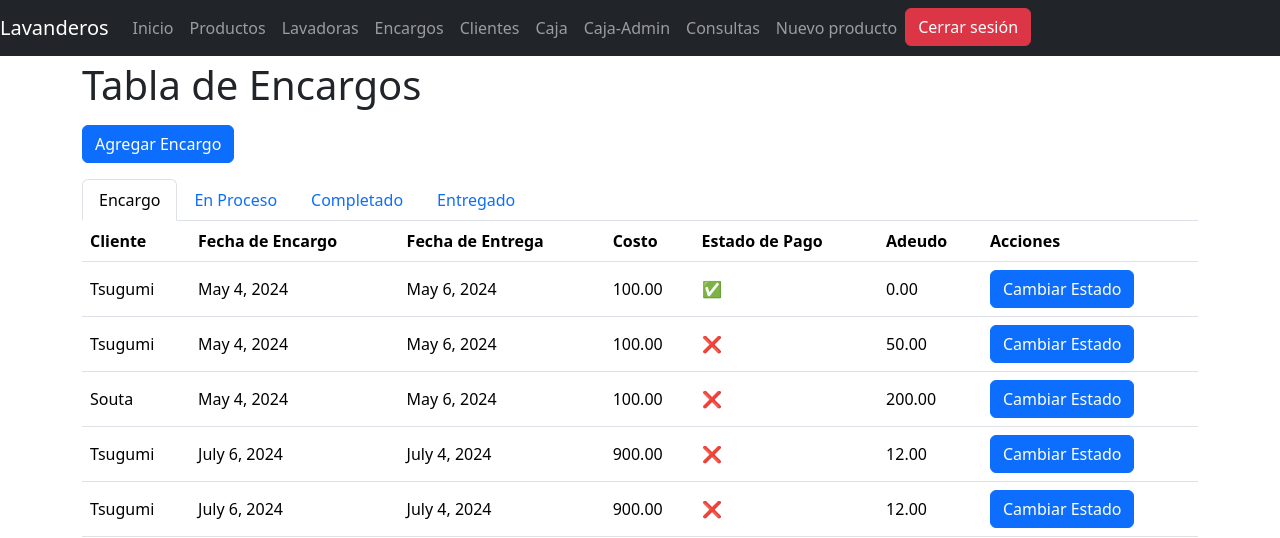
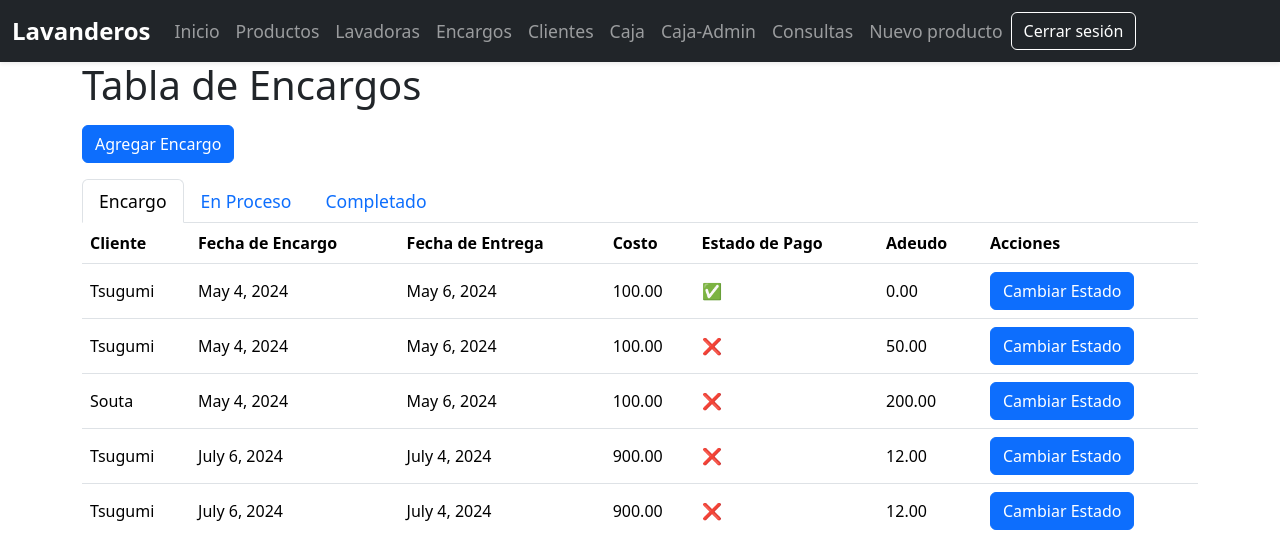
Before and after one commit to AsafArevir/Lavanderos, a Django app: page /encargos/ in a window 1280 px wide. Shown: the top 538 px of the page. Run offline with Django 5.2, Linux system fonts and the light colour scheme; a user stored in the database is signed in; data comes from the database, SQL or seed files in the repository; both versions use the stored data as it was after the commit; some libraries are stand-ins or nearby versions.

Commit message:
Actualizacion de vista y datos de logica

```diff
--- a/pos/models.py
+++ b/pos/models.py
@@ -1,5 +1,6 @@
 from django.db import models
 from django.contrib.auth.models import User
+
 # Create your models here.
 class Producto(models.Model):
     nombre = models.CharField(max_length=100)
@@ -20,7 +21,6 @@ class Encargo(models.Model):
         ('ENCARGO', 'Encargo'),
         ('EN_PROCESO', 'En proceso'),
         ('COMPLETADO', 'Completado'),
-        ('ENTREGADO', 'Entregado'),
     )
 
     cliente = models.ForeignKey('Cliente', on_delete=models.CASCADE)
@@ -78,3 +78,5 @@ class SaldoFinalDiario(models.Model):
     usuario = models.ForeignKey(User, on_delete=models.CASCADE, default=1)
     saldo_final = models.DecimalField(max_digits=10, decimal_places=2)
     fecha = models.DateField()
+
+# Clases para dar de alta los tipos de encargo existentes
--- a/pos/templates/clientes.html
+++ b/pos/templates/clientes.html
@@ -1,5 +1,6 @@
 <!DOCTYPE html>
 <html lang="es">
+
 <head>
     <meta charset="UTF-8">
     <title>Clientes</title>
@@ -18,6 +19,7 @@
         }
     </style>
 </head>
+
 <body>
 
     {%include 'layouts/navbar.html'%}
@@ -92,6 +94,7 @@
     </div>
 
     <script>
+
         document.addEventListener('DOMContentLoaded', function() {
             var btnMostrarFormulario = document.getElementById('btnMostrarFormulario');
             var divFormulario = document.getElementById('divFormulario');
@@ -201,4 +204,5 @@
     </script>
 
 </body>
+
 </html>
--- a/pos/templates/encargos.html
+++ b/pos/templates/encargos.html
@@ -1,9 +1,14 @@
 <!DOCTYPE html>
 <html lang="en">
+
+<!-- Edite esto -->
+<!-- Cabesera de encargos (seccion meta de la pagina) -->
 <head>
+
     <meta charset="UTF-8">
     <meta name="viewport" content="width=device-width, initial-scale=1.0">
     <title>Tabla de Encargos</title>
+
     <style>
         .mt-7, .my-7 {
             margin-top: 3.8rem !important;
@@ -12,35 +17,47 @@
             vertical-align: middle;
         }
     </style>
+
 </head>
+
+<!-- Seccion del curpo de pagina -->
 <body>
+
     {%include 'layouts/navbar.html'%}
+
     <div class="container mt-7">
+
         <h1>Tabla de Encargos</h1>
+
         <button type="button" class="btn btn-primary mt-2" data-bs-toggle="modal" data-bs-target="#modalAgregarEncargo">
             Agregar Encargo
         </button>
+
         <!-- Pestañas de encargos -->
         <ul class="nav nav-tabs mt-3" id="tabEncargos" role="tablist">
+
             <li class="nav-item">
                 <a class="nav-link active" id="encargo-tab" data-toggle="tab" href="#encargo" role="tab" aria-controls="encargo" aria-selected="true">Encargo</a>
             </li>
+
             <li class="nav-item">
                 <a class="nav-link" id="proceso-tab" data-toggle="tab" href="#proceso" role="tab" aria-controls="proceso" aria-selected="false">En Proceso</a>
             </li>
+
             <li class="nav-item">
                 <a class="nav-link" id="completado-tab" data-toggle="tab" href="#completado" role="tab" aria-controls="completado" aria-selected="false">Completado</a>
             </li>
-            <li class="nav-item">
-                <a class="nav-link" id="entregado-tab" data-toggle="tab" href="#entregado" role="tab" aria-controls="entregado" aria-selected="false">Entregado</a>
-            </li>
+
         </ul>
 
         <!-- Contenido de las pestañas -->
         <div class="tab-content" id="contenidoEncargos">
+
             <div class="tab-pane fade show active" id="encargo" role="tabpanel" aria-labelledby="encargo-tab">
-                <!-- Tabla de encargos con estado "encargo" -->
+
+                <!-- Tabla de encargos con estado "Encargo" -->
                 <table class="table">
+
                     <thead>
                         <tr>
                             <th>Cliente</th>
@@ -52,6 +69,8 @@
                             <th>Acciones</th>
                         </tr>
                     </thead>
+
+                    <!-- Cuerpo que indica el como se agregan los datos provinientes de la BD-->
                     <tbody>
                             {% for encargo in encargos_encargo %}
                             <tr>
@@ -74,11 +93,16 @@
                             </tr>
                             {% endfor %}
                     </tbody>
+
                 </table>
+
             </div>
+
             <div class="tab-pane fade" id="proceso" role="tabpanel" aria-labelledby="proceso-tab">
-                <!-- Tabla de encargos con estado "en proceso" -->
+
+                <!-- Tabla de encargos con estado "En Proceso" -->
                 <table class="table">
+
                     <thead>
                         <tr>
                             <th>Cliente</th>
@@ -90,6 +114,8 @@
                             <th>Acciones</th>
                         </tr>
                     </thead>
+
+                    <!-- Cuerpo que indica el como se agregan los datos provinientes de la BD-->
                     <tbody>
                         {% for encargo in encargos_proceso %}
                         <tr>
@@ -112,11 +138,16 @@
                         </tr>
                         {% endfor %}
                     </tbody>
+
                 </table>
+
             </div>
+
             <div class="tab-pane fade" id="completado" role="tabpanel" aria-labelledby="completado-tab">
+
                 <!-- Tabla de encargos con estado "completado" -->
                 <table class="table">
+
                     <thead>
                         <tr>
                             <th>Cliente</th>
@@ -128,6 +159,8 @@
                             <th>Acciones</th>
                         </tr>
                     </thead>
+
+                    <!-- Cuerpo que indica el como se agregan los datos provinientes de la BD-->
                     <tbody>
                         {% for encargo in encargos_completado %}
                         <tr>
@@ -150,46 +183,9 @@
                         </tr>
                         {% endfor %}
                     </tbody>
+
                 </table>
-            </div>
-            <div class="tab-pane fade" id="entregado" role="tabpanel" aria-labelledby="entregado-tab">
-                <!-- Tabla de encargos entregados -->
-                <table class="table">
-                    <thead>
-                        <tr>
-                            <th>Cliente</th>
-                            <th>Fecha de Encargo</th>
-                            <th>Fecha de Entrega</th>
-                            <th>Costo</th>
-                            <th>Estado de Pago</th>
-                            <th>Adeudo</th>
-                            <th>Acciones</th>
-                        </tr>
-                    </thead>
-                    <tbody>
-                        {% for encargo in encargos_entregados %}
-                        <tr>
-                            <td>{{ encargo.cliente.nombre }}</td>
-                            <td>{{ encargo.fecha_encargo }}</td>
-                            <td>{{ encargo.fecha_entrega }}</td>
-                            <td>{{ encargo.costo }}</td>
-                            <td>
-                                {% if encargo.pagado %}
-                                &#9989;
-                                {% else %}
-                                &#10060;
-                                {% endif %}
-                            </td>
-                            <td>{{ encargo.adeudo }}</td>
-                            <!-- Botón para cambiar el estado del encargo -->
-                            <td>
-                                <button class="btn-cambiar-estado btn btn-primary" data-id="{{ encargo.id }}">Cambiar Estado</button>
-                            </td>
-                        </tr>
-                        {% endfor %}
-                    </tbody>
-                </table>
-            </div>
+
             </div>
     </div>
 
@@ -266,7 +262,7 @@
                             <label class="form-check-label" for="pagadoCheckbox">¿Pagado?</label>
                         </div>
                         <div id="adeudoField" class="mb-3 d-none">
-                            <label for="adeudo" class="form-label">Adeudo</label>
+                            <label for="adeudo" class="form-label">Anticipo</label>
                             <input type="number" class="form-control" id="adeudo" name="adeudo" step="0.01">
                         </div>
                         <button type="submit" class="btn btn-primary">Guardar Encargo</button>
--- a/pos/templates/layouts/navbar.html
+++ b/pos/templates/layouts/navbar.html
@@ -1,49 +1,72 @@
 {% load static %}
-    <!-- Navbar -->
-    <nav class="navbar navbar-expand-lg navbar-dark bg-dark fixed-top">
-        <a class="navbar-brand" href={%url 'home'%}>Lavanderos</a>
+
+<!-- Seccion del Navbar -->
+<nav class="navbar navbar-expand-lg navbar-dark bg-dark fixed-top shadow-sm">
+
+    <div class="container-fluid">
+
+        <a class="navbar-brand" href="{% url 'home' %}">Lavanderos</a>
+
         <button class="navbar-toggler" type="button" data-toggle="collapse" data-target="#navbarNav" aria-controls="navbarNav" aria-expanded="false" aria-label="Toggle navigation">
             <span class="navbar-toggler-icon"></span>
         </button>
+
         <div class="collapse navbar-collapse" id="navbarNav">
-            <ul class="navbar-nav">
+
+            <ul class="navbar-nav mr-auto">
+
+                <!-- Verificar si este elemento es nesesario o no-->
                 <li class="nav-item active">
-                    <a class="nav-link" href={%url 'home'%}>Inicio</a>
+                    <a class="nav-link" href="{% url 'home' %}">Inicio</a>
                 </li>
+                <!---->
+
                 <li class="nav-item">
-                    <a class="nav-link" href={%url 'productos'%}>Productos</a>
+                    <a class="nav-link" href="{% url 'productos' %}">Productos</a>
                 </li>
+
                 <li class="nav-item">
-                    <a class="nav-link" href={%url 'lavadoras'%}>Lavadoras</a>
+                    <a class="nav-link" href="{% url 'lavadoras' %}">Lavadoras</a>
                 </li>
+
                 <li class="nav-item">
-                    <a class="nav-link" href={%url 'encargos'%}>Encargos</a>
+                    <a class="nav-link" href="{% url 'encargos' %}">Encargos</a>
                 </li>
+
                 <li class="nav-item">
-                    <a class="nav-link" href={%url 'clientes'%}>Clientes</a>
+                    <a class="nav-link" href="{% url 'clientes' %}">Clientes</a>
                 </li>
+
                 <li class="nav-item">
-                    <a class="nav-link" href="{%url 'ingresar_saldo_final'%}">Caja</a>
+                    <a class="nav-link" href="{% url 'ingresar_saldo_final' %}">Caja</a>
                 </li>
+
                 <li class="nav-item">
-                    <a class="nav-link" href="{%url 'corte_caja'%}">Caja-Admin</a>
+                    <a class="nav-link" href="{% url 'corte_caja' %}">Caja-Admin</a>
                 </li>
+
                 <li class="nav-item">
                     <a class="nav-link" href="#">Consultas</a>
                 </li>
+
                 <li class="nav-item">
-                    <a class="nav-link" href={%url 'crear_producto'%}>Nuevo producto</a>
+                    <a class="nav-link" href="{% url 'crear_producto' %}">Nuevo producto</a>
                 </li>
-                <li>
-                    <form action="{% url 'logout' %}" method="post">
+
+            </ul>
+
+            <form class="form-inline" action="{% url 'logout' %}" method="post">
                 {% csrf_token %}
-                        <button type="submit" class="btn btn-danger">Cerrar sesión</button>
+                <button type="submit" class="btn btn-outline-light">Cerrar sesión</button>
             </form>
-                </li>
-            </ul>
+
         </div>
+
+    </div>
+
 </nav>
 
+<!-- Alerta de funcionamiento del sistema-->
 <div id="nuevo_cliente" class="alert alert-success alert-dismissible fade show mt-7" role="alert" style="display: none;">
     <strong>Éxito!</strong> El cliente se ha agregado correctamente.
     <button type="button" class="btn-close" data-bs-dismiss="alert" aria-label="Close"></button>
@@ -55,15 +78,58 @@
 </div>
 
 <!-- Scripts de Bootstrap y jQuery -->
-    <script src="https://code.jquery.com/jquery-3.5.1.slim.min.js"></script>
+<script src="https://code.jquery.com/jquery-3.5.1.min.js"></script>
 <script src="https://cdn.jsdelivr.net/npm/@popperjs/core@2.5.4/dist/umd/popper.min.js"></script>
 <script src="https://stackpath.bootstrapcdn.com/bootstrap/4.5.2/js/bootstrap.min.js"></script>
 <script src="{% static 'js/bootstrap.min.js' %}"></script>
 <script src="{% static 'js/jquery-3.7.1.min.js' %}"></script>
 <link rel="stylesheet" href="{% static 'css/bootstrap.min.css' %}">
 
+<!-- Seccion de estilos para el navbar -->
 <style>
+
     .mt-7, .my-7 {
         margin-top: 3.8rem !important;
     }
+
+    .navbar-brand {
+        font-weight: bold;
+        font-size: 1.5rem;
+        transition: transform 0.3s;
+    }
+
+    .navbar-brand:hover {
+        transform: scale(1.1);
+    }
+
+    .nav-link {
+        font-size: 1.1rem;
+        padding-right: 1rem;
+        padding-left: 1rem;
+        transition: color 0.3s, background-color 0.3s;
+    }
+
+    .nav-link:hover {
+        color: #fff;
+        background-color: #343a40;
+        border-radius: 5px;
+    }
+
+    .btn-outline-light {
+        border-color: #fff;
+        color: #fff;
+        transition: background-color 0.3s, color 0.3s;
+    }
+
+    .btn-outline-light:hover {
+        background-color: #fff;
+        color: #343a40;
+    }
+
+    .navbar-dark .navbar-nav .nav-link.active {
+        color: #fff;
+        background-color: #343a40;
+        border-radius: 5px;
+    }
+
 </style>
--- a/pos/templates/login.html
+++ b/pos/templates/login.html
@@ -1,6 +1,8 @@
 {% load static %}
+
 <!DOCTYPE html>
 <html lang="en">
+
 <head>
     <meta charset="UTF-8">
     <meta name="viewport" content="width=device-width, initial-scale=1.0">
@@ -29,6 +31,7 @@
         }
     </style>
 </head>
+
 <body>
     {%include 'layouts/navbar.html'%}
     <div style="height:100px;"></div>
@@ -52,4 +55,5 @@
     <!-- Agregar enlaces a los archivos JavaScript de Bootstrap (opcional) -->
     <script src="https://stackpath.bootstrapcdn.com/bootstrap/4.5.2/js/bootstrap.min.js"></script>
 </body>
+
 </html>
--- a/pos/views.py
+++ b/pos/views.py
@@ -66,7 +66,7 @@ def encargo(request):
     encargos_encargo = Encargo.objects.filter(estado='ENCARGO')
     encargos_proceso = Encargo.objects.filter(estado='EN_PROCESO')
     encargos_completado = Encargo.objects.filter(estado='COMPLETADO')
-    encargos_entregados = Encargo.objects.filter(estado='ENTREGADO')
+    #encargos_entregados = Encargo.objects.filter(estado='ENTREGADO')
     # Obtener la lista de clientes
     clientes = Cliente.objects.all()
 
@@ -75,7 +75,7 @@ def encargo(request):
         'encargos_encargo': encargos_encargo,
         'encargos_proceso': encargos_proceso,
         'encargos_completado': encargos_completado,
-        'encargos_entregados': encargos_entregados,
+        #'encargos_entregados': encargos_entregados,
         'clientes': clientes,
     }
     return render(request, 'encargos.html', context)
```
Also changed, not shown: db.sqlite3, 1 other file. Lines whose indentation alone changed are shown as unchanged.
